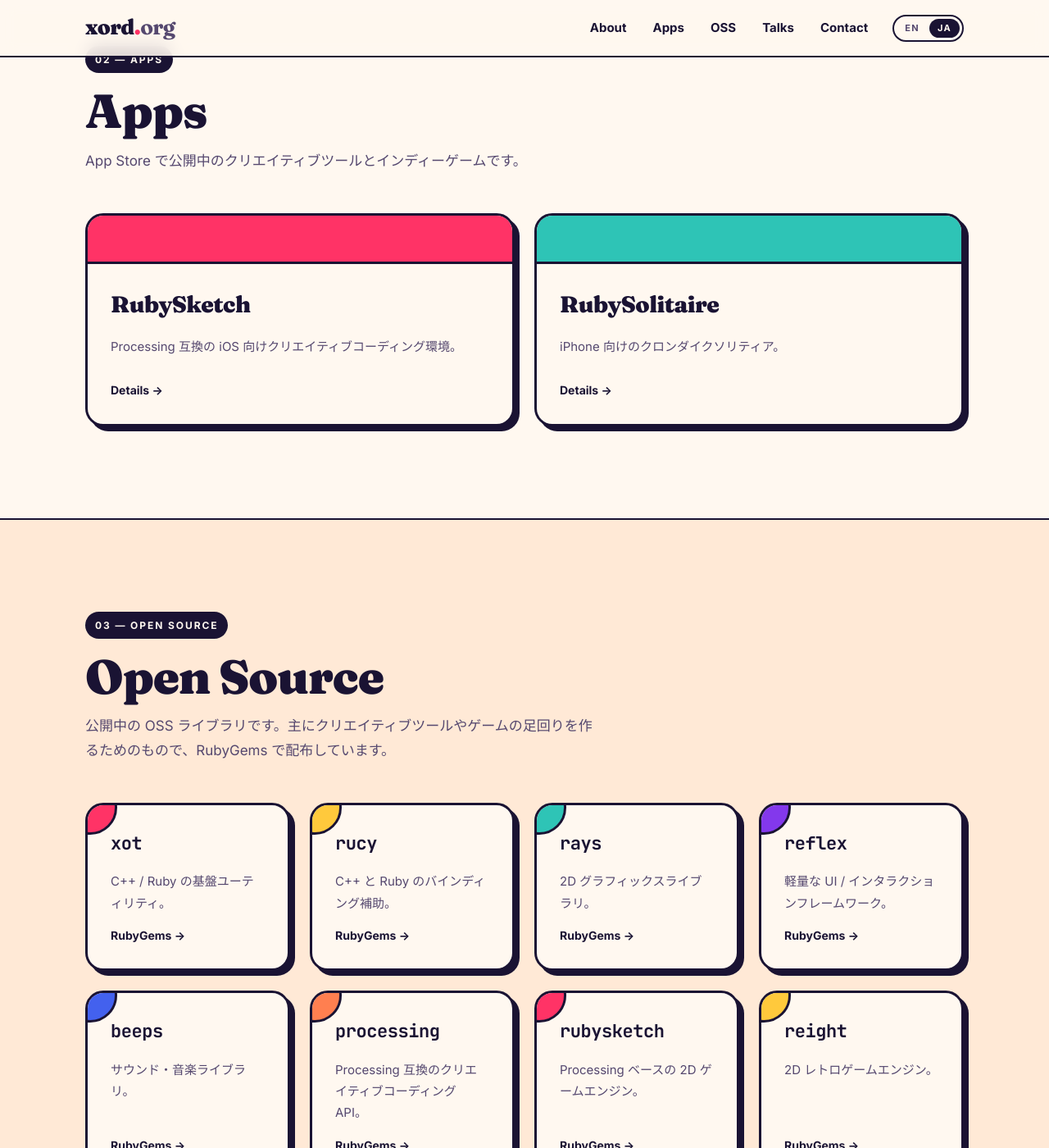
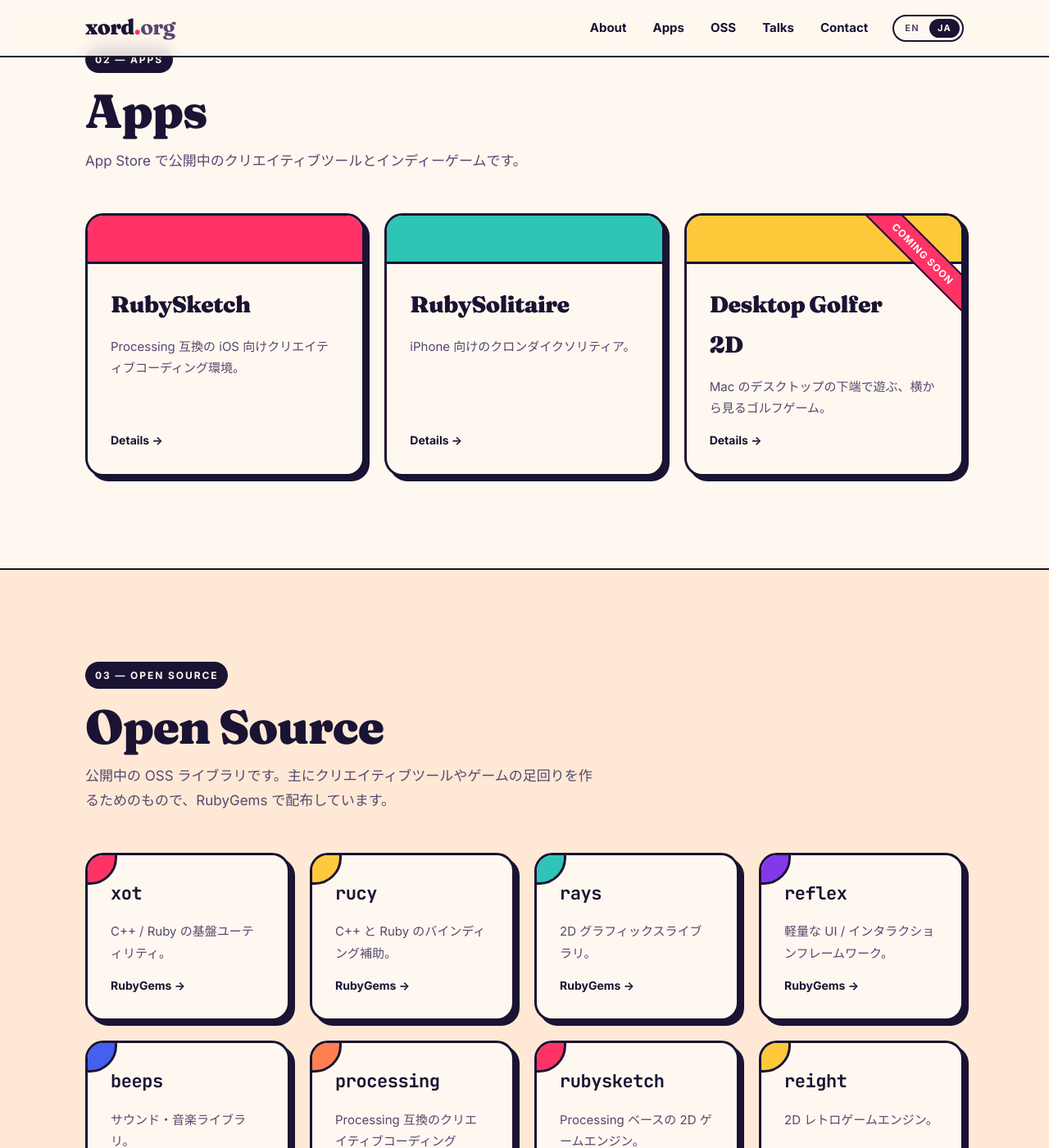
Before and after one commit to xord/xord.org, a Jekyll site: the page built from ja/index.md, in a window 1280 px wide and 1400 px high, scrolled down 1573 px. Shown: the whole window at 82% size. Built offline with Jekyll 4.4.1, drawn with Linux system fonts in a browser that asks for light colours.

Commit message:
Add support pages for Desktop Golfer 2D, with a Coming soon card on the top
The support URL and the privacy policy URL for App Store Connect, in English
and Japanese, with the privacy policy in English alone, as the game is in 12
languages that all point at it. The policy tells only what holds now, that
no personal information is collected, without promising no network or
analytics, which the game may come to have.

A card in _data/apps.yml can take url_ja for its Japanese page, and
coming_soon for a band on it until the app is out; a page in both languages
tells the other by url_en / url_ja for the EN / JA of the header.

Co-Authored-By: Claude Opus 5.5 <noreply@anthropic.com>
Claude-Session: https://claude.ai/code/session_01Hfq2UZ4XDPt8JkULw8nfni

```diff
--- a/_data/apps.yml
+++ b/_data/apps.yml
@@ -13,3 +13,12 @@
   url: /rubysolitaire/
   app_store: https://apps.apple.com/app/id6450155271
   accent: teal
+
+- name: Desktop Golfer 2D
+  tagline: Side-view golf along the bottom of your desktop.
+  description_en: A side-view golf game played along the bottom of your Mac's desktop.
+  description_ja: Mac のデスクトップの下端で遊ぶ、横から見るゴルフゲーム。
+  url: /desktop-golfer/
+  url_ja: /desktop-golfer/ja/
+  accent: yellow
+  coming_soon: true
--- a/_includes/header.html
+++ b/_includes/header.html
@@ -23,10 +26,10 @@
       {%- endif -%}
     </nav>
     <div class="lang-switch" role="group" aria-label="Language">
-      <a href="{{ '/' | relative_url }}"
+      <a href="{{ en_url | relative_url }}"
          class="lang-link{% if page.lang != 'ja' %} is-active{% endif %}"
          {% if page.lang != 'ja' %}aria-current="true"{% endif %}>EN</a>
-      <a href="{{ '/ja/' | relative_url }}"
+      <a href="{{ ja_url | relative_url }}"
          class="lang-link{% if page.lang == 'ja' %} is-active{% endif %}"
          {% if page.lang == 'ja' %}aria-current="true"{% endif %}>JA</a>
     </div>
--- a/assets/css/main.scss
+++ b/assets/css/main.scss
@@ -428,6 +428,28 @@ h1, h2, h3, h4 { letter-spacing: -0.02em; }
 .app-card.accent-yellow::before  { background: var(--yellow); }
 .app-card.accent-blue::before    { background: var(--blue); }
 
+// a diagonal band across the top right corner, for an app not out yet
+.card-ribbon {
+  position: absolute;
+  top: 30px;
+  right: -48px;
+  width: 190px;
+  padding: 4px 0;
+  transform: rotate(45deg);
+  background: var(--red);
+  color: #fff;
+  border-top: 2px solid var(--ink);
+  border-bottom: 2px solid var(--ink);
+  font-size: 12px;
+  font-weight: 800;
+  letter-spacing: 0.08em;
+  text-align: center;
+  text-transform: uppercase;
+  z-index: 1;
+}
+// keeps the name out from under the band, on a narrow card
+.card-ribbon + .card-title { padding-right: 36px; }
+
 // -----------------------------------------------------
 // OSS section
 // -----------------------------------------------------
@@ -716,6 +738,33 @@ a.tw-title:hover {
   border-top: 2px solid var(--ink);
   margin: 56px 0 24px;
 }
+// a picture across the page, marked so in markdown by {: .page-image}
+.page-content img.page-image {
+  display: block;
+  max-width: 100%;
+  height: auto;
+  margin: 32px 0;
+  border: var(--border);
+  border-radius: var(--radius);
+  box-shadow: var(--shadow);
+}
+// a video embedded across the page, as of YouTube, in a <div class="page-video">,
+// 16:9 unless style="--ratio: 4 / 3" tells another
+.page-content .page-video {
+  margin: 32px 0;
+  aspect-ratio: var(--ratio, 16 / 9);
+  border: var(--border);
+  border-radius: var(--radius);
+  box-shadow: var(--shadow);
+  overflow: hidden;
+  background: var(--ink);
+}
+.page-content .page-video iframe {
+  display: block;
+  width: 100%;
+  height: 100%;
+  border: 0;
+}
 .page-content code {
   font-family: 'JetBrains Mono', ui-monospace, monospace;
   background: var(--bg-alt);
--- /dev/null
+++ b/desktop-golfer/ja.md
@@ -0,0 +1,61 @@
+---
+title: Desktop Golfer 2D
+description: デスクトップの下端で遊ぶ、横から見るゴルフゲーム。
+lang: ja
+permalink: /desktop-golfer/ja/
+url_en: /desktop-golfer/
+url_ja: /desktop-golfer/ja/
+---
+
+# Desktop Golfer 2D
+
+![Desktop Golfer 2D](/desktop-golfer/images/desktop-golfer.jpg){: .page-image}
+
+デスクトップの下端で遊ぶ、横から見るゴルフゲームです。仕事の合間のひと息に。
+
+## 遊び方
+
+- 地面のどこからでも、打ちたい方へドラッグして放すと打てます。
+- 高く打ち上げるとバックスピンがかかり、グリーンで止まりやすくなります。
+- 止まった所から打ち直し、カップに入ればホールアウトです。
+- 空の部分のクリックは後ろのウィンドウに届くので、コースを出したまま作業を続けられます。
+
+<div class="page-video" style="--ratio: 4 / 3">
+  <iframe src="https://www.youtube-nocookie.com/embed/Iupj5qyTZxQ" title="Desktop Golfer 2D のプレイ動画" loading="lazy" allow="accelerometer; autoplay; clipboard-write; encrypted-media; gyroscope; picture-in-picture; web-share" referrerpolicy="strict-origin-when-cross-origin" allowfullscreen></iframe>
+</div>
+
+## よくある質問
+
+### メニューはどこにありますか？
+
+コースを右クリックするか、メニューバーのゲームのアイコンをクリックしてください。
+
+### 終了するには？
+
+メニューの「Desktop Golfer 2D を終了」を選んでください。
+
+### コースがほかのウィンドウに隠れてしまいます。
+
+メニューの「最前面に表示」をオンにしてください。
+
+### 別のディスプレイで遊びたい。
+
+メニューの「ディスプレイ」から選んでください。
+
+### 難しすぎるホールがあります。
+
+メニューの「ホールをスキップ」で次のホールへ進めます。「ホールをやり直す」でもう一度試すこともできます。
+
+### 記録はどこに保存されますか？
+
+お使いの Mac の、このゲーム専用のデータ用フォルダーに保存します。[プライバシーポリシー](/desktop-golfer/privacy_policy.html)をご覧ください。
+
+## サポート
+
+ご質問、不具合、ご要望は [support@xord.org](mailto:support@xord.org) までお送りください。ゲームと macOS のバージョンを添えていただけると助かります。
+
+- [プライバシーポリシー](/desktop-golfer/privacy_policy.html)
+
+----
+
+&copy; 2026 xord.org
--- a/ja/index.md
+++ b/ja/index.md
@@ -54,7 +54,8 @@ permalink: /ja/
     <p class="section-lede">App Store で公開中のクリエイティブツールとインディーゲームです。</p>
     <div class="cards apps-grid">
       {% for app in site.data.apps %}
-      <a class="card app-card accent-{{ app.accent }}" href="{{ app.url | relative_url }}">
+      <a class="card app-card accent-{{ app.accent }}" href="{{ app.url_ja | default: app.url | relative_url }}">
+        {% if app.coming_soon %}<span class="card-ribbon">Coming soon</span>{% endif %}
         <h3 class="card-title">{{ app.name }}</h3>
         <p class="card-tagline">{{ app.description_ja }}</p>
         <span class="card-link">Details →</span>
```
Also changed, not shown: other parts of _includes/header.html (+3 -0 lines), CLAUDE.md (+3 -1 lines), desktop-golfer/index.md (added, +60 -0 lines), desktop-golfer/privacy_policy.md (added, +33 -0 lines), index.md (+1 -0 lines), desktop-golfer/images/desktop-golfer.jpg (added).
